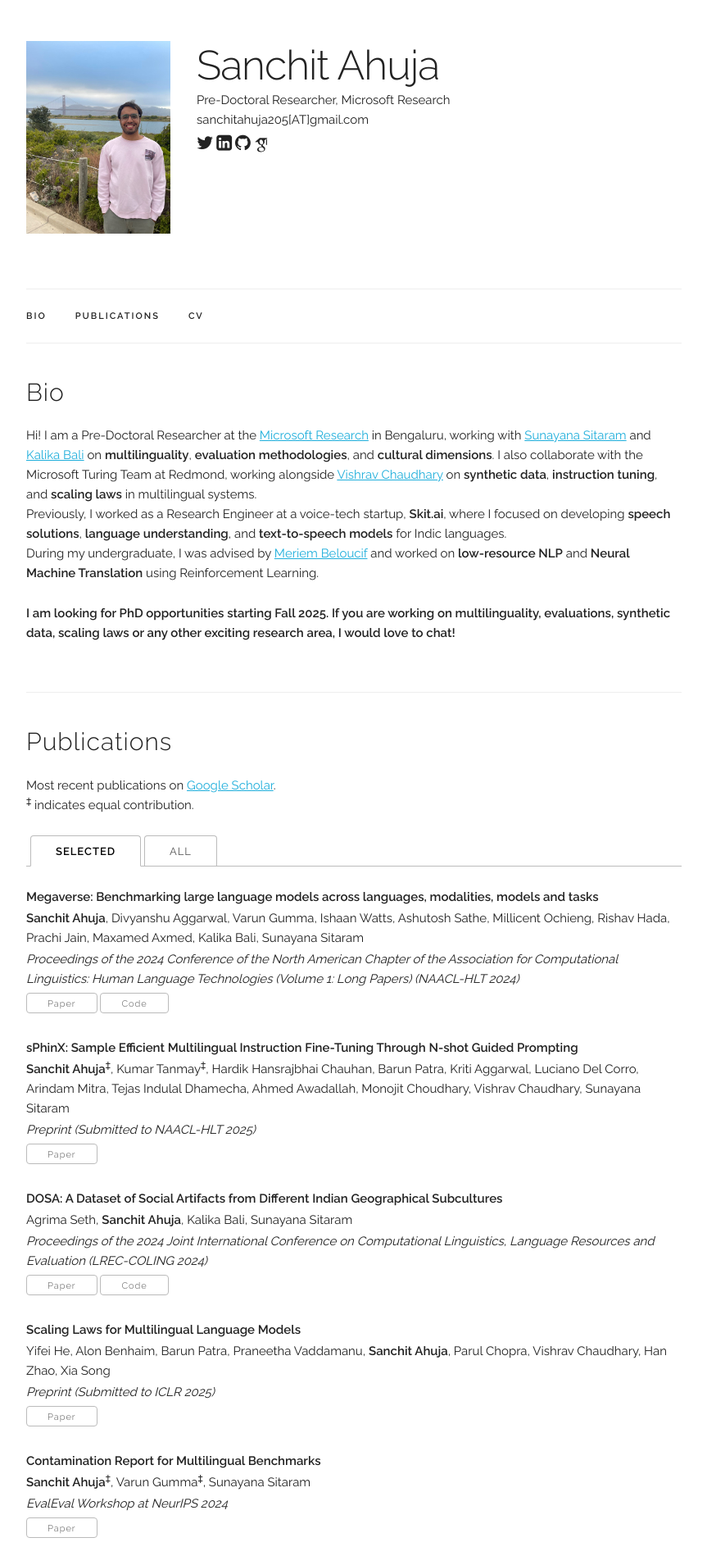
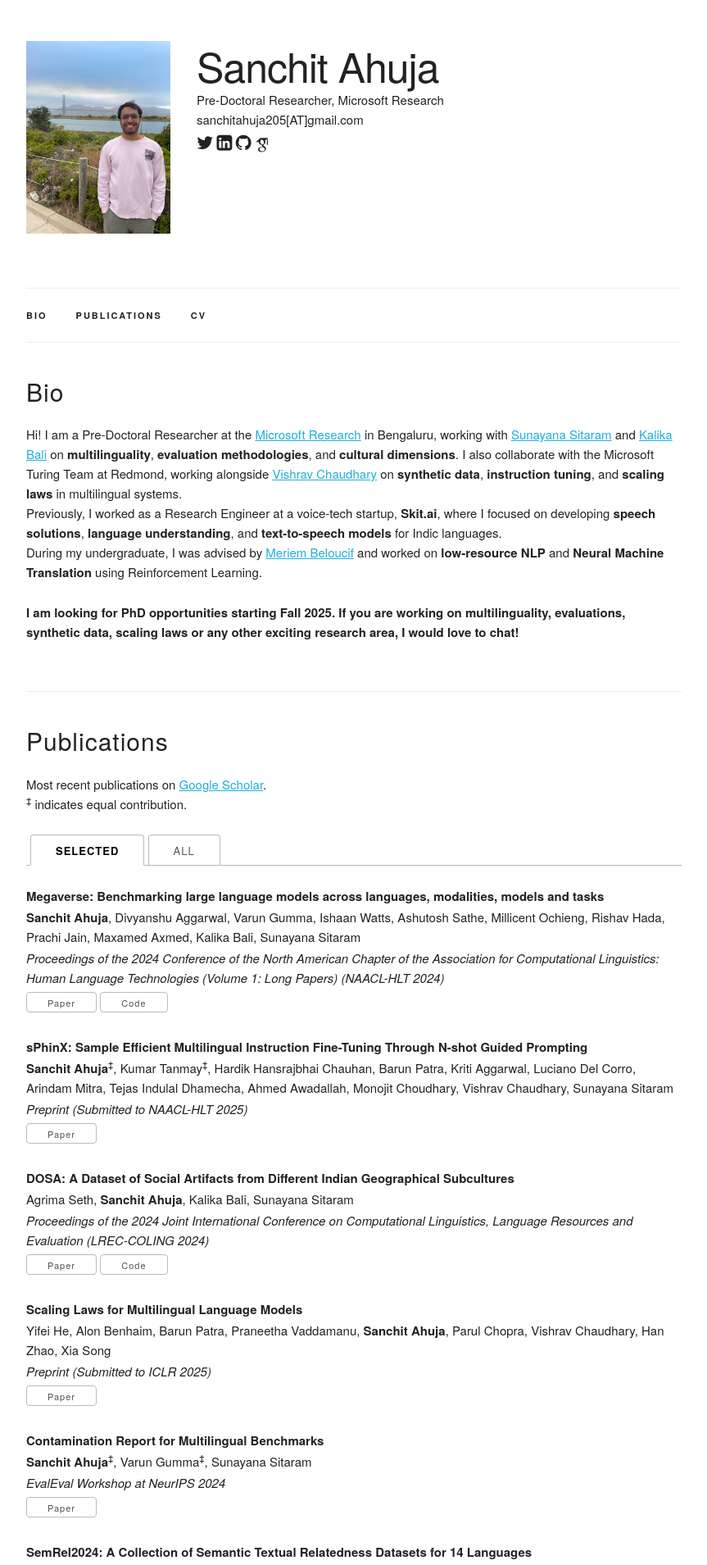
Before and after one commit to sanchit-ahuja/sanchit-ahuja.github.io, a Jekyll site: the page built from index.html, in a window 1280 px wide. Shown: the top 1909 px of the page at 82% size, without its empty margins (208-1071 px from the left). Built offline with Jekyll 4.4.1, drawn with Linux system fonts in a browser that asks for light colours; some web fonts are replaced.

Commit message:
change font

```diff
--- a/_layouts/default.html
+++ b/_layouts/default.html
@@ -20,7 +20,7 @@
 
   <!-- FONT
   –––––––––––––––––––––––––––––––––––––––––––––––––– -->
-  <link href='https://fonts.googleapis.com/css?family=Raleway:400,300,600' rel='stylesheet' type='text/css'>
+  <link href='https://fonts.googleapis.com/css2?family=Inter:ital,opsz,wght@0,14..32,100..900;1,14..32,100..900&display=swap' rel='stylesheet' type='text/css'>
 
   <!-- CSS
   –––––––––––––––––––––––––––––––––––––––––––––––––– -->
```
